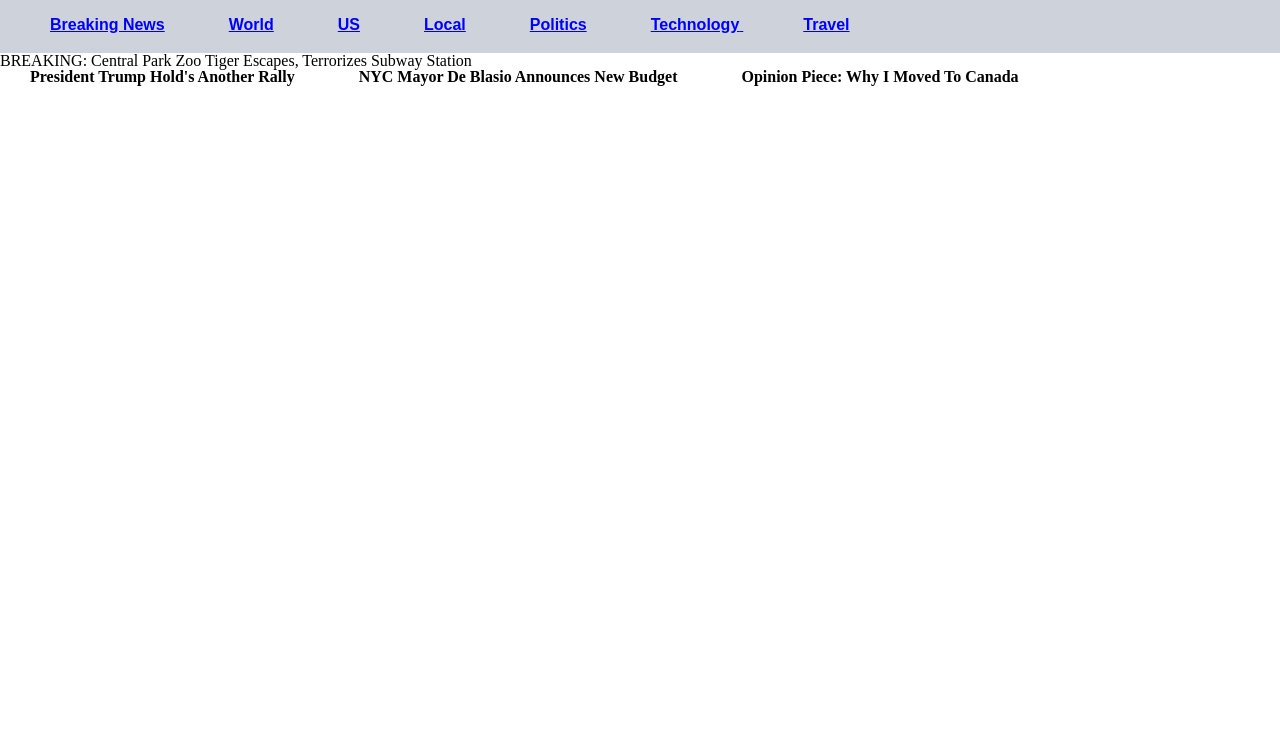
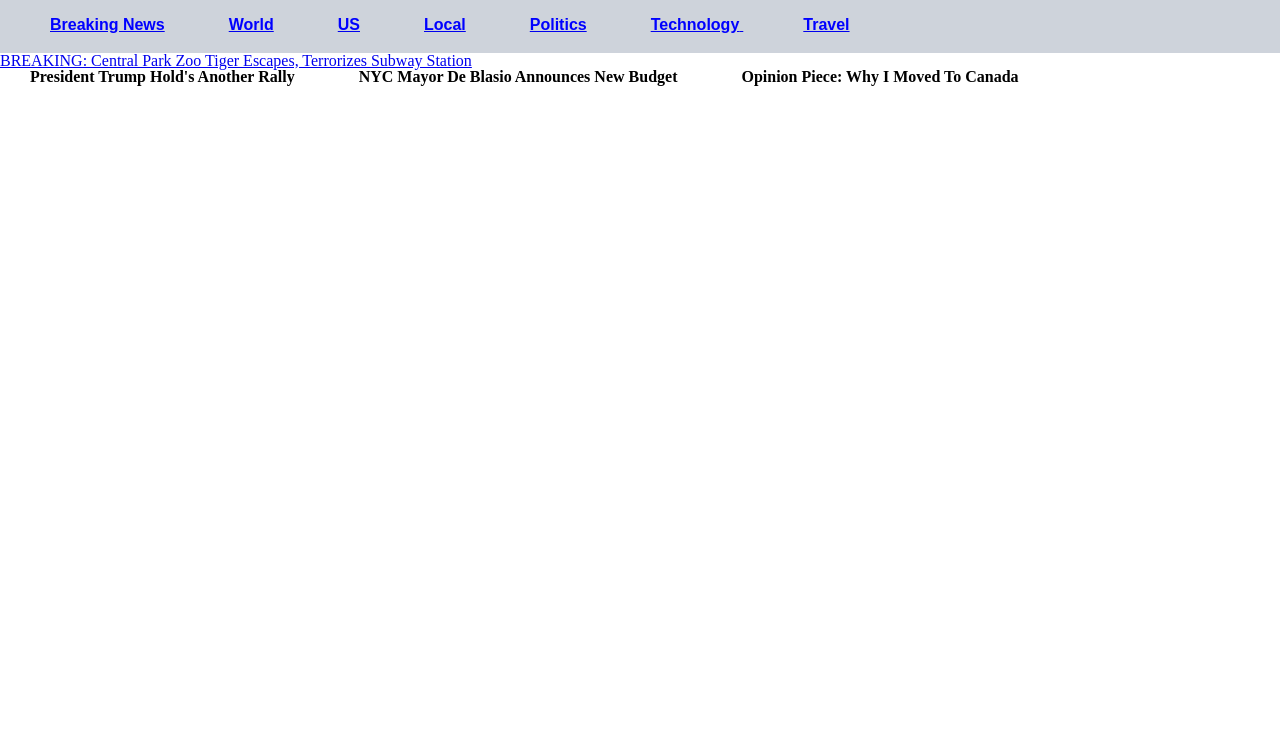
Before and after one commit to aligrace/midterm, a plain HTML site: page index.html in a window 1280 px wide. Shown: the part 69-800 px from the top of the page. Drawn offline with Linux system fonts and the light colour scheme.

Commit message:
Update index.html

```diff
--- a/index.html
+++ b/index.html
@@ -18,7 +18,7 @@
 		<li><A HREF = http://aligrace.github.io/midterm/travel.html> <font face="arial" color="blue">Travel</font></A></li>
 		</ul>
 		</header>
-		<h3>BREAKING: Central Park Zoo Tiger Escapes, Terrorizes Subway Station</h3>
+		<h3><A HREF = http://aligrace.github.io/midterm/cptiger.html> BREAKING: Central Park Zoo Tiger Escapes, Terrorizes Subway Station</A></h3>
 		<ul>
 		<li>President Trump Hold's Another Rally</li>
 		<li>NYC Mayor De Blasio Announces New Budget</li>
```
